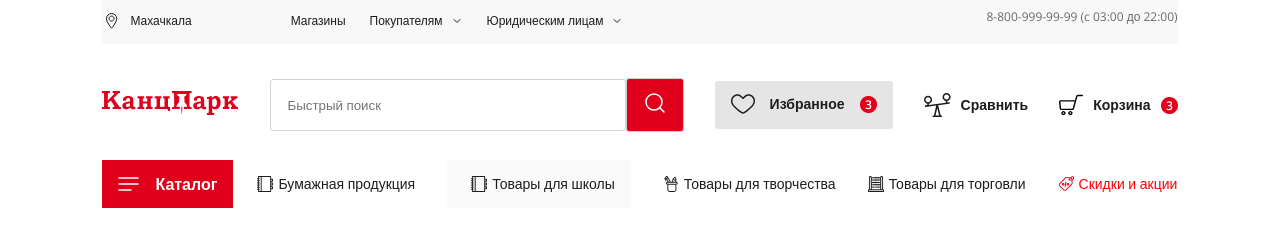
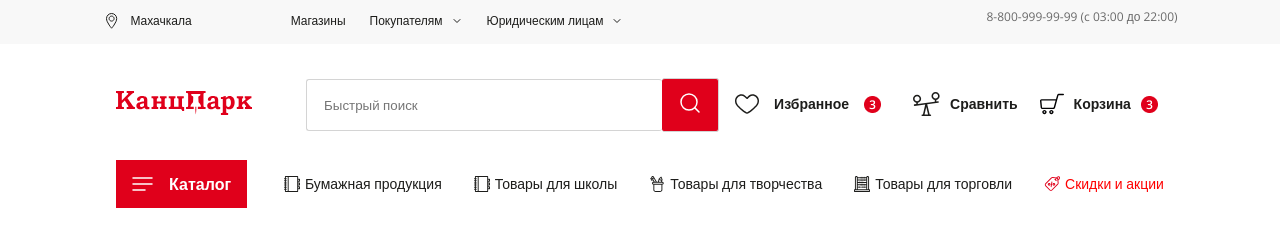
Before and after one commit to andrei89898989/statpark, a plain HTML site: page index.html in a window 1280 px wide. Drawn offline with nearby package versions, Linux system fonts and the light colour scheme.

Commit message:
change styles in header.css

```diff
--- a/index.html
+++ b/index.html
@@ -10,8 +10,8 @@
 </head>
 <body>
     <header class="header">
-        <div class="container">
-            <div class="header__top background">
+        <div class="header__top background">
+            <div class="container">
                 <div class="header__top-city">
                     <svg width="20" height="20" viewBox="0 0 20 20" fill="none" xmlns="http://www.w3.org/2000/svg">
                         <path d="M9.59961 2.5C12.4193 2.5 14.7 4.77993 14.7002 7.59961C14.7002 8.54829 14.3812 9.64896 13.8691 10.792C13.3599 11.9287 12.6759 13.0722 11.9854 14.0957C11.2959 15.1176 10.6054 16.0115 10.0869 16.6504C9.89986 16.8809 9.73313 17.0761 9.59961 17.2334C9.46615 17.0761 9.30018 16.8807 9.11328 16.6504C8.5948 16.0115 7.90433 15.1176 7.21484 14.0957C6.52428 13.0722 5.84028 11.9287 5.33105 10.792C4.81901 9.64894 4.5 8.54831 4.5 7.59961C4.50021 4.78006 6.78006 2.50021 9.59961 2.5ZM9.59961 5.09961C8.93671 5.09971 8.30078 5.36328 7.83203 5.83203C7.36328 6.30078 7.09971 6.93671 7.09961 7.59961C7.09961 8.26265 7.36319 8.89932 7.83203 9.36816C8.30077 9.83685 8.93676 10.0995 9.59961 10.0996C10.2627 10.0996 10.8993 9.83701 11.3682 9.36816C11.837 8.89932 12.0996 8.26265 12.0996 7.59961C12.0995 6.93676 11.8369 6.30077 11.3682 5.83203C10.8993 5.36319 10.2627 5.09961 9.59961 5.09961Z" stroke="#1D1D1B" />
@@ -36,6 +36,8 @@
                     8-800-999-99-99 (c 03:00 до 22:00)
                 </div>
             </div>
+        </div>
+        <div class="container">
             <div class="header__middle">
                 <div class="header__middle-logo">
                     <svg width="136" height="24" viewBox="0 0 136 24" fill="none" xmlns="http://www.w3.org/2000/svg">
@@ -95,7 +97,7 @@
                             </clipPath>
                         </defs>
                         </svg>
-                        Бумажная продукция
+                        <span>Бумажная продукция</span>
                     </a>
                     <a href="#" class="header__bottom-link">
                         <svg width="16" height="16" viewBox="0 0 16 16" fill="none" xmlns="http://www.w3.org/2000/svg">
--- a/styles/header.css
+++ b/styles/header.css
@@ -10,9 +10,10 @@
     display: flex;
     padding-top: 11px;
     padding-bottom: 13px;
+    background-color: #f8f8f8;
 }
 
-.background { background-color: #f8f8f8; }
+.header__top .container { display: flex; }
 
 .header__top-city
 {
@@ -64,6 +65,7 @@
 {
     display: flex;
     align-items: center;
+    margin-left: 54px;
 }
 
 input
@@ -74,6 +76,7 @@ input
     cursor: pointer;
     outline: none;
     width: 356px;
+    border-right: 0;
 }
 
 button
@@ -82,6 +85,7 @@ button
     padding: 12px 16px;
     border: 1px solid #d4d4d4;
     border-radius: 3px;
+    border-left: 0;
 }
 
 .header__middle-favourites
@@ -90,8 +94,13 @@ button
     align-items: center;
     gap: 15px;
     border-radius: 3px;
+    cursor: pointer;
+    padding: 11px 16px 13px;
+}
+
+.header__middle-favourites:hover
+{
     background-color: #e5e5e5;
-    padding: 11px 16px 13px;
 }
 
 .header__middle-compare
@@ -99,6 +108,13 @@ button
     display: flex;
     align-items: center;
     gap: 10px;
+    cursor: pointer;
+    padding: 11px 16px 13px;
+}
+
+.header__middle-compare:hover
+{
+    background-color: #e5e5e5;
 }
 
 .header__middle-basket
@@ -106,6 +122,13 @@ button
     display: flex;
     align-items: center;
     gap: 10px;
+    cursor: pointer;;
+    padding: 11px 6px 13px;
+}
+
+.header__middle-basket:hover
+{
+    background-color: #e5e5e5;
 }
 
 .header__middle span
@@ -121,6 +144,7 @@ button
 {
     display: flex;
     align-items: center;
+    justify-content: space-between;
 }
 
 .header__bottom-catalog
@@ -131,6 +155,7 @@ button
     align-items: center;
     gap: 16px;
     margin-right: 24px;
+    cursor: pointer;
 }
 
 .header__bottom-catalog span
@@ -158,12 +183,15 @@ button
     font-size: 14px;
     line-height: 100%;
     color: #1d1d1b;
+    cursor: pointer;
+    transition: 0.5sec all ease;
 }
 
-.header__bottom-nav .header__bottom-link:nth-child(2)
+.header__bottom-link:hover
 {
+    padding: 12px 16px;
     background-color: #fafafa;
-    padding: 16px 16px 16px 24px;
 }
 
+
 .header__bottom-nav .header__bottom-link:nth-child(5){ color:red; }
--- a/styles/index.css
+++ b/styles/index.css
@@ -10,5 +10,5 @@
 {
     max-width: 1150px;
     margin: 0 auto;
-    padding: 0 15px;
+    /* padding: 0 15px; */
 }
```
